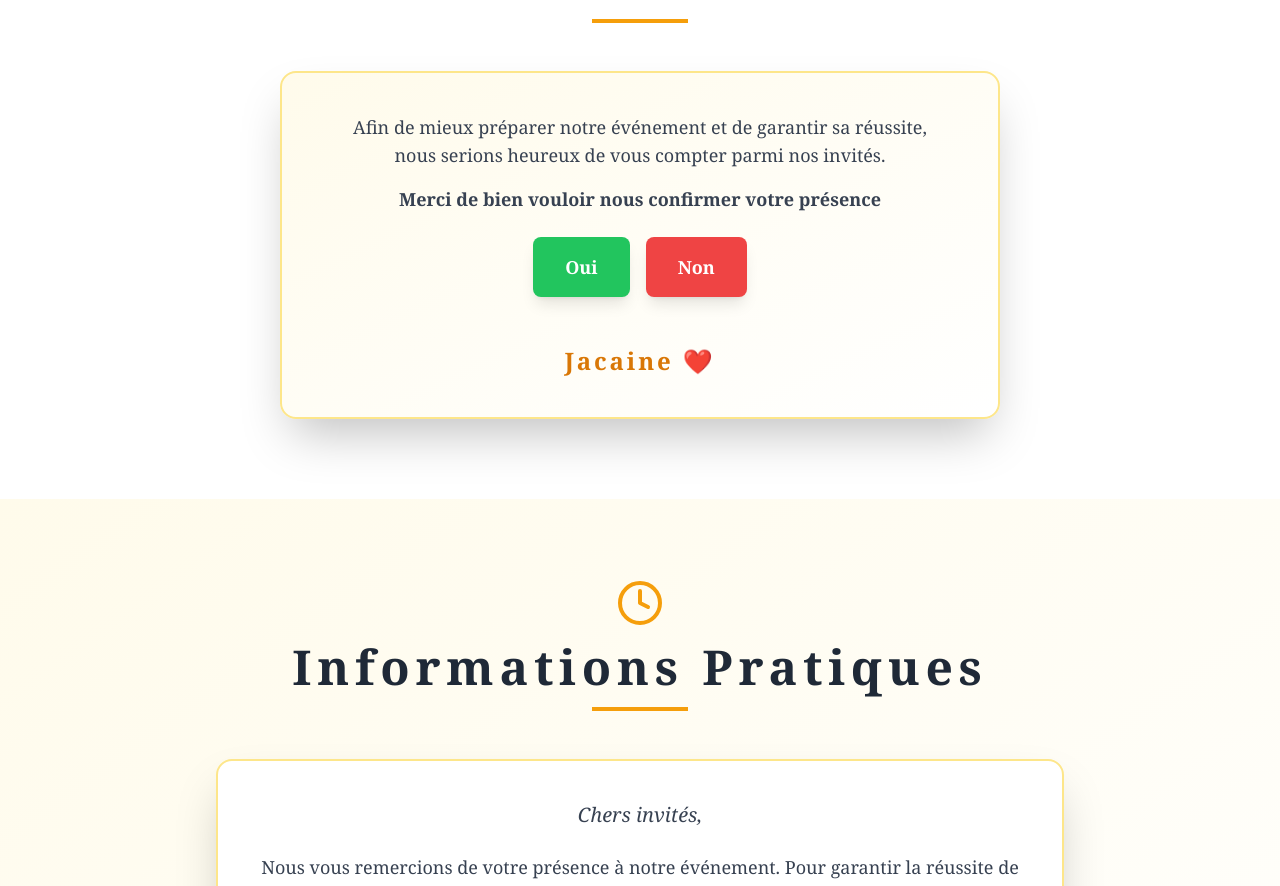
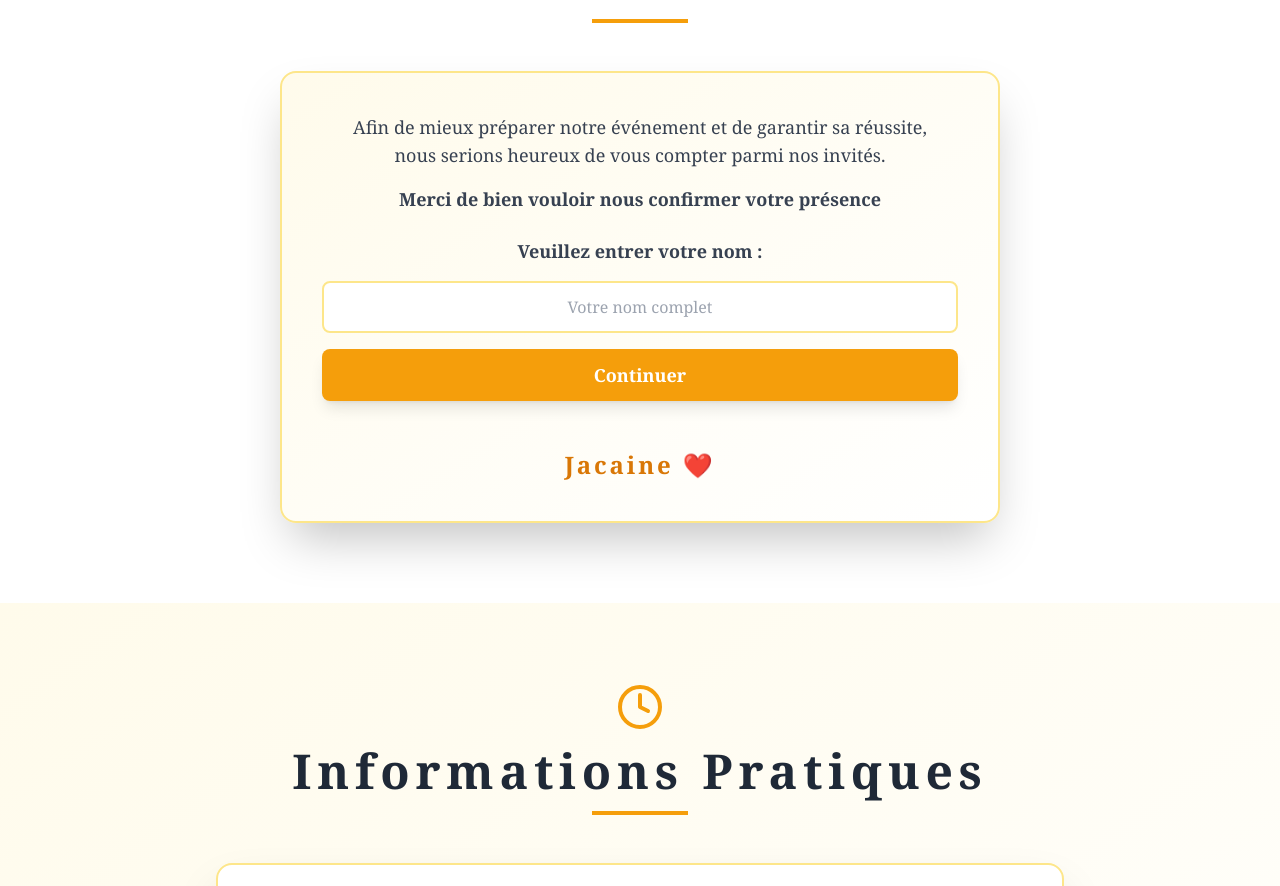
Before and after one commit to Georges-Alain/Jacaine, a Next.js app: page / in a window 1280 px wide. Shown: the part 7217-8103 px from the top of the page. Built offline with nearby package versions, Linux system fonts and the light colour scheme.

Commit message:
update to receive a confirmation for the list of guest

```diff
--- /dev/null
+++ b/app/api/rsvp/route.ts
@@ -0,0 +1,50 @@
+import { NextResponse } from 'next/server';
+
+export async function POST(request: Request) {
+  try {
+    const body = await request.json();
+    const { name, response, tableNumber, tableName } = body;
+
+    const scriptUrl = process.env.GOOGLE_SCRIPT_URL;
+
+    if (!scriptUrl) {
+      console.error('GOOGLE_SCRIPT_URL non configurée');
+      return NextResponse.json(
+        { error: 'Configuration manquante' },
+        { status: 500 }
+      );
+    }
+
+    console.log('Envoi vers Google Sheets:', { name, response, tableNumber, tableName });
+
+    const sheetResponse = await fetch(scriptUrl, {
+      method: 'POST',
+      headers: {
+        'Content-Type': 'application/json',
+      },
+      body: JSON.stringify({
+        name,
+        response,
+        tableNumber: tableNumber || 'N/A',
+        tableName: tableName || 'N/A',
+        timestamp: new Date().toLocaleString('fr-FR', {
+          timeZone: 'Europe/Paris',
+        }),
+      }),
+    });
+
+    if (!sheetResponse.ok) {
+      console.error('Erreur Google Sheets:', await sheetResponse.text());
+      throw new Error('Erreur lors de l\'envoi à Google Sheets');
+    }
+
+    console.log('Succès - Données enregistrées');
+    return NextResponse.json({ success: true });
+  } catch (error) {
+    console.error('Erreur API RSVP:', error);
+    return NextResponse.json(
+      { error: 'Erreur lors de l\'enregistrement' },
+      { status: 500 }
+    );
+  }
+}
--- a/components/RSVP.tsx
+++ b/components/RSVP.tsx
@@ -1,22 +1,21 @@
 'use client';
 
 import React, { useState, useRef, useEffect } from 'react';
-import { Heart, CheckCircle, XCircle, ArrowLeft, RotateCcw } from 'lucide-react';
+import { Heart, CheckCircle, XCircle, RotateCcw } from 'lucide-react';
 import { findGuest, getGuestSuggestions } from '@/data/guests';
 
 const RSVP: React.FC = () => {
-  const [hasConfirmed, setHasConfirmed] = useState<boolean | null>(null);
+  const [step, setStep] = useState<'name' | 'confirm' | 'result'>('name');
   const [guestName, setGuestName] = useState('');
   const [suggestions, setSuggestions] = useState<ReturnType<typeof getGuestSuggestions>>([]);
   const [showSuggestions, setShowSuggestions] = useState(false);
   const [foundGuest, setFoundGuest] = useState<ReturnType<typeof findGuest> | null>(null);
-  const [hasSearched, setHasSearched] = useState(false);
+  const [response, setResponse] = useState<'Oui' | 'Non' | null>(null);
   const inputRef = useRef<HTMLInputElement>(null);
   const suggestionsRef = useRef<HTMLDivElement>(null);
 
-  // Gérer les suggestions d'autocomplétion
   useEffect(() => {
-    if (guestName.trim() && hasConfirmed === true) {
+    if (guestName.trim()) {
       const sug = getGuestSuggestions(guestName);
       setSuggestions(sug);
       setShowSuggestions(sug.length > 0);
@@ -24,9 +23,8 @@ const RSVP: React.FC = () => {
       setSuggestions([]);
       setShowSuggestions(false);
     }
-  }, [guestName, hasConfirmed]);
+  }, [guestName]);
 
-  // Fermer les suggestions en cliquant à l'extérieur
   useEffect(() => {
     const handleClickOutside = (event: MouseEvent) => {
       if (
@@ -46,34 +44,51 @@ const RSVP: React.FC = () => {
   const handleSuggestionClick = (name: string) => {
     setGuestName(name);
     setShowSuggestions(false);
-    setHasSearched(false);
-    setFoundGuest(null);
   };
 
-  const handleSearch = (e: React.FormEvent) => {
+  const handleNameSubmit = (e: React.FormEvent) => {
     e.preventDefault();
     if (guestName.trim()) {
       const guest = findGuest(guestName.trim());
       setFoundGuest(guest || null);
-      setHasSearched(true);
+      setStep('confirm');
       setShowSuggestions(false);
     }
   };
 
-  const handleConfirmation = (confirmed: boolean) => {
-    setHasConfirmed(confirmed);
-    if (!confirmed) {
-      setGuestName('');
-      setHasSearched(false);
-      setFoundGuest(null);
+  const handleConfirmation = async (confirmed: 'Oui' | 'Non') => {
+    setResponse(confirmed);
+    setStep('result');
+
+    try {
+      console.log('Envoi de la confirmation...');
+      const apiResponse = await fetch('/api/rsvp', {
+        method: 'POST',
+        headers: {
+          'Content-Type': 'application/json',
+        },
+        body: JSON.stringify({
+          name: guestName.trim(),
+          response: confirmed,
+          tableNumber: foundGuest?.tableNumber || 'N/A',
+          tableName: foundGuest?.tableName || 'N/A',
+        }),
+      });
+      const result = await apiResponse.json();
+      console.log('Réponse API:', result);
+      if (result.success) {
+        console.log('✅ Confirmation enregistrée avec succès');
+      }
+    } catch (error) {
+      console.error('❌ Erreur lors de l\'envoi:', error);
     }
   };
 
   const handleReset = () => {
-    setHasConfirmed(null);
+    setStep('name');
     setGuestName('');
-    setHasSearched(false);
     setFoundGuest(null);
+    setResponse(null);
     setSuggestions([]);
     setShowSuggestions(false);
   };
@@ -91,7 +106,9 @@ const RSVP: React.FC = () => {
 
         <div className="bg-gradient-to-br from-amber-50 to-white p-5 sm:p-6 md:p-8 lg:p-10 rounded-xl sm:rounded-2xl shadow-2xl border-2 border-amber-200">
           <div className="space-y-4 sm:space-y-6">
-            {/* Message d'invitation */}
+            {/* Étape 1: Entrer le nom */}
+            {step === 'name' && (
+              <form onSubmit={handleNameSubmit} className="space-y-4 animate-fade-up">
                 <div className="text-center space-y-3 sm:space-y-4">
                   <div className="timeline-description-container max-h-20 sm:max-h-24 overflow-y-auto">
                     <p className="text-sm sm:text-base md:text-lg text-gray-700 leading-relaxed px-2">
@@ -103,116 +120,85 @@ const RSVP: React.FC = () => {
                       Merci de bien vouloir nous confirmer votre présence
                     </p>
                   </div>
-            </div>
-
-            {/* Question de confirmation */}
-            {hasConfirmed === null && (
-              <div className="flex flex-col sm:flex-row justify-center gap-3 sm:gap-4 mt-6 sm:mt-8">
-                <button
-                  onClick={() => handleConfirmation(true)}
-                  className="px-6 sm:px-8 py-3 sm:py-4 bg-green-500 text-white rounded-lg hover:bg-green-600 active:scale-95 transition-all font-semibold shadow-lg hover:shadow-xl transform hover:scale-105 text-base sm:text-lg animate-fade-up"
-                >
-                  Oui
-                </button>
-                <button
-                  onClick={() => handleConfirmation(false)}
-                  className="px-6 sm:px-8 py-3 sm:py-4 bg-red-500 text-white rounded-lg hover:bg-red-600 active:scale-95 transition-all font-semibold shadow-lg hover:shadow-xl transform hover:scale-105 text-base sm:text-lg animate-fade-up-delayed"
-                >
-                  Non
-                </button>
-              </div>
-            )}
-
-            {/* Message si réponse est Non */}
-            {hasConfirmed === false && (
-              <div className="bg-gradient-to-br from-red-50 to-pink-50 p-4 sm:p-6 rounded-xl border-2 border-red-300 shadow-lg mt-4 sm:mt-6 animate-fade-up">
-                <div className="flex items-start gap-3 sm:gap-4">
-                  <XCircle className="w-6 h-6 sm:w-8 sm:h-8 text-red-600 flex-shrink-0 mt-1" />
-                    <div className="flex-1 min-w-0">
-                      <p className="text-base sm:text-lg font-semibold text-red-800 mb-2 break-words">
-                        Nous sommes désolés de ne pas vous compter parmi nous
-                      </p>
-                      <div className="timeline-description-container max-h-20 sm:max-h-24 overflow-y-auto">
-                        <p className="text-sm sm:text-base text-gray-700 leading-relaxed break-words">
-                          Votre réponse a été enregistrée. Nous respectons votre décision et vous remercions de nous avoir informés.
+                  <p className="text-base sm:text-lg text-gray-700 font-semibold pt-2">
+                    Veuillez entrer votre nom :
                   </p>
                 </div>
-                    </div>
-                </div>
-                <div className="mt-4">
-                  <button
-                    onClick={() => setHasConfirmed(null)}
-                    className="flex items-center justify-center gap-2 px-4 py-2 bg-blue-500 text-white rounded-lg hover:bg-blue-600 active:scale-95 transition-all text-xs sm:text-sm font-semibold shadow-md w-full sm:w-auto"
-                  >
-                    <ArrowLeft className="w-4 h-4" />
-                    <span>Revenir en arrière</span>
-                  </button>
-                </div>
-              </div>
-            )}
-
-            {/* Formulaire de recherche (seulement si Oui) */}
-            {hasConfirmed === true && (
-              <form onSubmit={handleSearch} className="space-y-3 sm:space-y-4 animate-fade-up">
                 <div className="relative">
-                  <label htmlFor="guestName" className="block text-gray-700 font-medium mb-2 text-center text-sm sm:text-base">
-                    Veuillez entrer votre nom :
-                  </label>
-                  <div className="flex flex-col sm:flex-row gap-2 sm:gap-3 relative">
-                    <div className="flex-1 relative">
                   <input
                     ref={inputRef}
                     type="text"
-                        id="guestName"
                     value={guestName}
-                        onChange={(e) => {
-                          setGuestName(e.target.value);
-                          setHasSearched(false);
-                          setFoundGuest(null);
-                        }}
+                    onChange={(e) => setGuestName(e.target.value)}
                     onFocus={() => {
                       if (suggestions.length > 0) {
                         setShowSuggestions(true);
                       }
                     }}
                     placeholder="Votre nom complet"
-                        className="w-full px-3 sm:px-4 py-2.5 sm:py-3 rounded-lg border-2 border-amber-200 focus:border-amber-500 focus:outline-none focus:ring-2 focus:ring-amber-200 transition-all text-gray-800 text-sm sm:text-base"
+                    className="w-full px-4 py-3 rounded-lg border-2 border-amber-200 focus:border-amber-500 focus:outline-none focus:ring-2 focus:ring-amber-200 transition-all text-gray-800 text-center"
+                    required
                   />
-                    </div>
-                    <button
-                      type="submit"
-                      className="w-full sm:w-auto px-5 sm:px-6 py-2.5 sm:py-3 bg-amber-500 text-white rounded-lg hover:bg-amber-600 active:scale-95 transition-all font-semibold shadow-lg hover:shadow-xl transform hover:scale-105 text-sm sm:text-base whitespace-nowrap"
-                    >
-                      Confirmer
-                    </button>
-                  </div>
 
-                  {/* Suggestions d'autocomplétion */}
                   {showSuggestions && suggestions.length > 0 && (
                     <div
                       ref={suggestionsRef}
-                      className="absolute z-50 w-full mt-2 bg-white border-2 border-amber-200 rounded-lg shadow-xl max-h-48 sm:max-h-60 overflow-y-auto animate-fade-up"
+                      className="absolute z-50 w-full mt-2 bg-white border-2 border-amber-200 rounded-lg shadow-xl max-h-60 overflow-y-auto"
                     >
                       {suggestions.map((guest, idx) => (
                         <button
                           key={idx}
                           type="button"
                           onClick={() => handleSuggestionClick(guest.name)}
-                          className="w-full text-left px-3 sm:px-4 py-2.5 sm:py-3 hover:bg-amber-50 active:bg-amber-100 transition-colors border-b border-amber-100 last:border-b-0 text-sm sm:text-base"
+                          className="w-full text-left px-4 py-3 hover:bg-amber-50 transition-colors border-b border-amber-100 last:border-b-0"
                         >
-                          <span className="text-gray-800 font-medium break-words">{guest.name}</span>
+                          <span className="text-gray-800 font-medium">{guest.name}</span>
                         </button>
                       ))}
                     </div>
                   )}
                 </div>
+                <button
+                  type="submit"
+                  className="w-full px-6 py-3 bg-amber-500 text-white rounded-lg hover:bg-amber-600 transition-all font-semibold shadow-lg text-lg"
+                >
+                  Continuer
+                </button>
               </form>
             )}
 
-            {/* Résultat de la recherche */}
-            {hasSearched && hasConfirmed === true && (
-              <div className="mt-4 sm:mt-6 animate-fade-up">
-                {foundGuest ? (
+            {/* Étape 2: Confirmer présence */}
+            {step === 'confirm' && (
+              <div className="space-y-6 animate-fade-up">
+                <div className="text-center space-y-3">
+                  <p className="text-xl sm:text-2xl font-bold text-gray-800">
+                    Bonjour {guestName} !
+                  </p>
+                  <p className="text-base sm:text-lg text-gray-700">
+                    Confirmez-vous votre présence à notre mariage ?
+                  </p>
+                </div>
+                <div className="flex flex-col sm:flex-row justify-center gap-4">
+                  <button
+                    onClick={() => handleConfirmation('Oui')}
+                    className="px-8 py-4 bg-green-500 text-white rounded-lg hover:bg-green-600 transition-all font-semibold shadow-lg text-lg"
+                  >
+                    Oui, je serai présent(e)
+                  </button>
+                  <button
+                    onClick={() => handleConfirmation('Non')}
+                    className="px-8 py-4 bg-red-500 text-white rounded-lg hover:bg-red-600 transition-all font-semibold shadow-lg text-lg"
+                  >
+                    Non, je ne pourrai pas
+                  </button>
+                </div>
+              </div>
+            )}
+
+            {/* Étape 3: Résultat */}
+            {step === 'result' && (
+              <div className="space-y-6 animate-fade-up">
+                {response === 'Oui' ? (
                   <div className="bg-gradient-to-br from-green-50 to-emerald-50 p-4 sm:p-6 rounded-xl border-2 border-green-300 shadow-lg">
                     <div className="flex items-start gap-3 sm:gap-4">
                       <CheckCircle className="w-6 h-6 sm:w-8 sm:h-8 text-green-600 flex-shrink-0 mt-1" />
@@ -220,6 +206,7 @@ const RSVP: React.FC = () => {
                         <p className="text-base sm:text-lg font-semibold text-green-800 mb-2 break-words">
                           Nous sommes heureux de vous compter parmi nos invités !
                         </p>
+                        {foundGuest ? (
                           <div className="bg-white/80 p-3 sm:p-4 rounded-lg border border-green-200">
                             <div className="timeline-description-container max-h-32 sm:max-h-40 overflow-y-auto">
                               <p className="text-sm sm:text-base text-gray-700 leading-relaxed break-words">
@@ -235,39 +222,48 @@ const RSVP: React.FC = () => {
                               </p>
                             </div>
                           </div>
-                        <button
-                          onClick={handleReset}
-                          className="mt-4 flex items-center justify-center gap-2 px-4 py-2 bg-amber-500 text-white rounded-lg hover:bg-amber-600 active:scale-95 transition-all text-xs sm:text-sm font-semibold shadow-md w-full sm:w-auto"
-                        >
-                          <RotateCcw className="w-4 h-4" />
-                          <span>Réinitialiser</span>
-                        </button>
+                        ) : (
+                          <div className="bg-amber-50 p-4 rounded-lg border border-amber-200">
+                            <div className="timeline-description-container max-h-24 sm:max-h-32 overflow-y-auto">
+                              <p className="text-sm text-gray-600">
+                                Votre nom n'a pas été trouvé dans notre liste. Nous vous attribuerons une table prochainement.
+                              </p>
+                            </div>
+                          </div>
+                        )}
                       </div>
                     </div>
                   </div>
                 ) : (
-                  <div className="bg-gradient-to-br from-amber-50 to-orange-50 p-4 sm:p-6 rounded-xl border-2 border-amber-300 shadow-lg">
+                  <div className="bg-gradient-to-br from-red-50 to-pink-50 p-4 sm:p-6 rounded-xl border-2 border-red-300 shadow-lg">
                     <div className="flex items-start gap-3 sm:gap-4">
-                      <XCircle className="w-6 h-6 sm:w-8 sm:h-8 text-amber-600 flex-shrink-0 mt-1" />
+                      <XCircle className="w-6 h-6 sm:w-8 sm:h-8 text-red-600 flex-shrink-0 mt-1" />
                       <div className="flex-1 min-w-0">
-                        <p className="text-base sm:text-lg font-semibold text-amber-800 mb-2 break-words">
-                          Nom non trouvé dans la liste
+                        <p className="text-base sm:text-lg font-semibold text-red-800 mb-2 break-words">
+                          Nous sommes désolés de ne pas vous compter parmi nous
                         </p>
-                        <div className="timeline-description-container max-h-24 sm:max-h-32 overflow-y-auto">
+                        <div className="timeline-description-container max-h-20 sm:max-h-24 overflow-y-auto">
                           <p className="text-sm sm:text-base text-gray-700 leading-relaxed break-words">
-                            Le nom &quot;<span className="font-semibold">{guestName}</span>&quot; n&apos;a pas été trouvé dans notre liste d&apos;invités.
-                            Veuillez vérifier l&apos;orthographe ou nous contacter si vous pensez qu&apos;il s&apos;agit d&apos;une erreur.
+                            Votre réponse a été enregistrée. Nous respectons votre décision et vous remercions de nous avoir informés.
                           </p>
                         </div>
                       </div>
                     </div>
                   </div>
                 )}
+
+                <button
+                  onClick={handleReset}
+                  className="w-full flex items-center justify-center gap-2 px-4 py-2 sm:px-6 sm:py-3 bg-amber-500 text-white rounded-lg hover:bg-amber-600 transition-all text-xs sm:text-sm font-semibold shadow-md"
+                >
+                  <RotateCcw className="w-4 h-4 sm:w-5 sm:h-5" />
+                  <span>Nouvelle confirmation</span>
+                </button>
               </div>
             )}
 
             <div className="pt-4 sm:pt-6 text-center">
-              <p className="text-xl sm:text-2xl font-bold text-amber-600 font-majestic animate-fade-up-delayed-4">
+              <p className="text-xl sm:text-2xl font-bold text-amber-600 font-majestic">
                 Jacaine ❤️
               </p>
             </div>
```
Also changed, not shown: 1 other file (tests, documents, lock files or other folders). Lines whose indentation alone changed are shown as unchanged.
